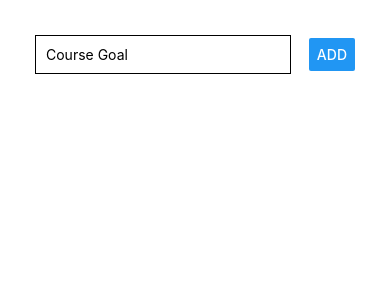
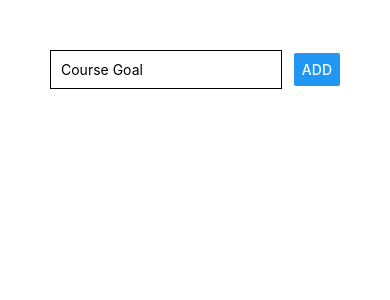
Before and after one commit to kwendell/rn-complete-guide, a React Native app: screen / in a window 390 px wide. Shown: the top 300 px of the page. Built offline with nearby package versions, Linux system fonts and the light colour scheme.

Commit message:
Capture working scrolling view checkpoint before FlatList implementation.

```diff
--- a/App.js
+++ b/App.js
@@ -1,6 +1,6 @@
 import { StatusBar } from 'expo-status-bar';
 import React, {useState} from 'react';
-import { StyleSheet, Text, View, TextInput, Button } from 'react-native';
+import { StyleSheet, Text, View, TextInput, Button, ScrollView, FlatList } from 'react-native';
 
 export default function App() {
   const [enteredGoal, setEnteredGoal] = useState('');
@@ -24,20 +24,21 @@ export default function App() {
       />
       <Button title="Add" onPress={addGoalHandler}/>
     </View>
-    <View>{courseGoals.map((goal) => <View style={styles.listItem}><Text key={goal}>{goal}</Text></View>)}</View>
+    <ScrollView>{courseGoals.map((goal) => <View key={goal} style={styles.listItem}><Text>{goal}</Text></View>)}</ScrollView>
     </View>
   );
 
 }
 
 const styles = StyleSheet.create({
-  screen: {padding:35},
+  screen: {padding:50},
   inputContainer: {flexDirection: 'row', justifyContent:'space-between', alignItems:'center'},
   textInput:{ width: "80%", borderColor:'black', borderWidth: 1, padding:10},
   listItem: {padding:10,
-            backgroundColor: '#ccc',
-            borderColor: 'black',
-            borderWidth: 1
-          }
+             marginVertical: 10,
+             backgroundColor: '#ccc',
+             borderColor: 'black',
+             borderWidth: 1
+            }
 
 });
```
